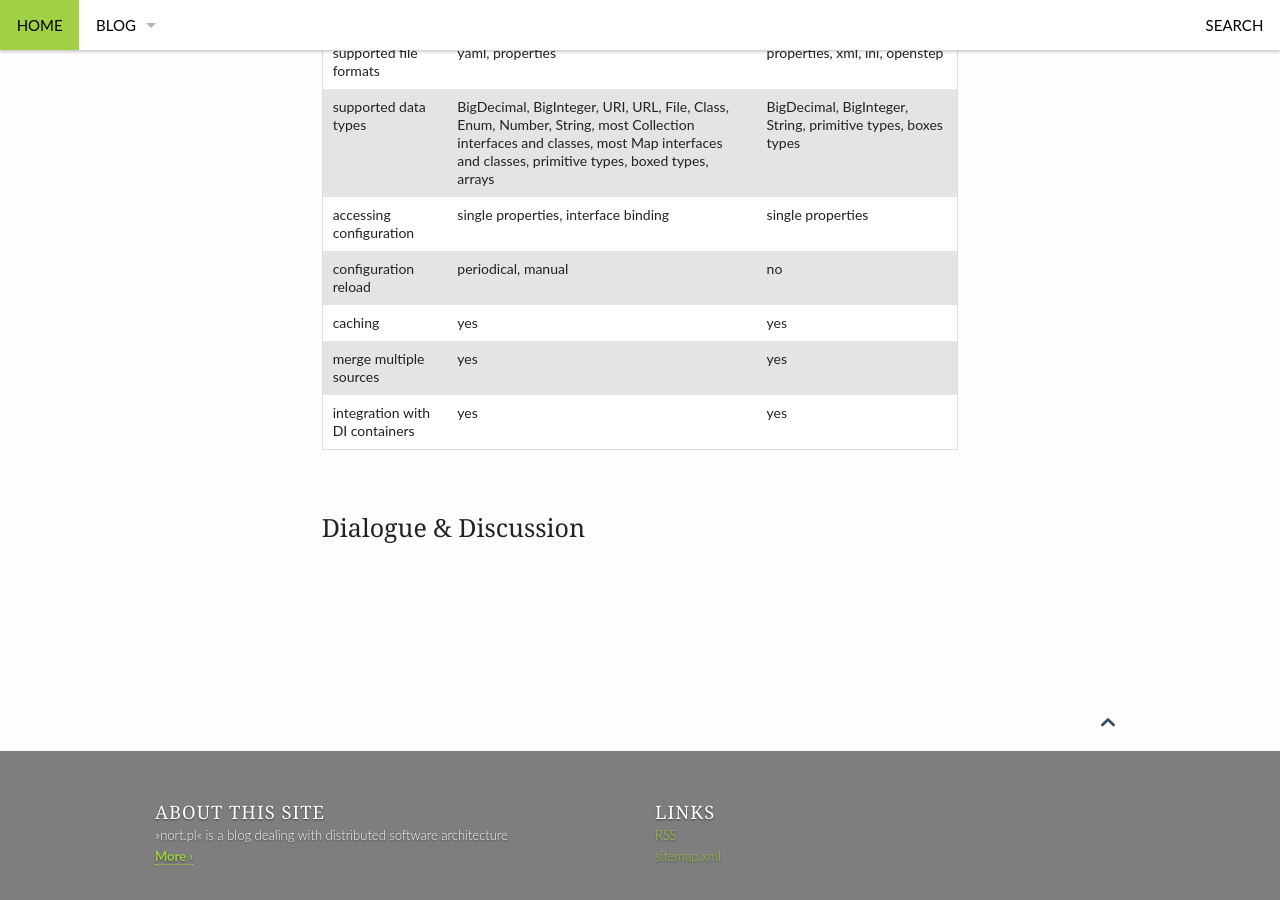
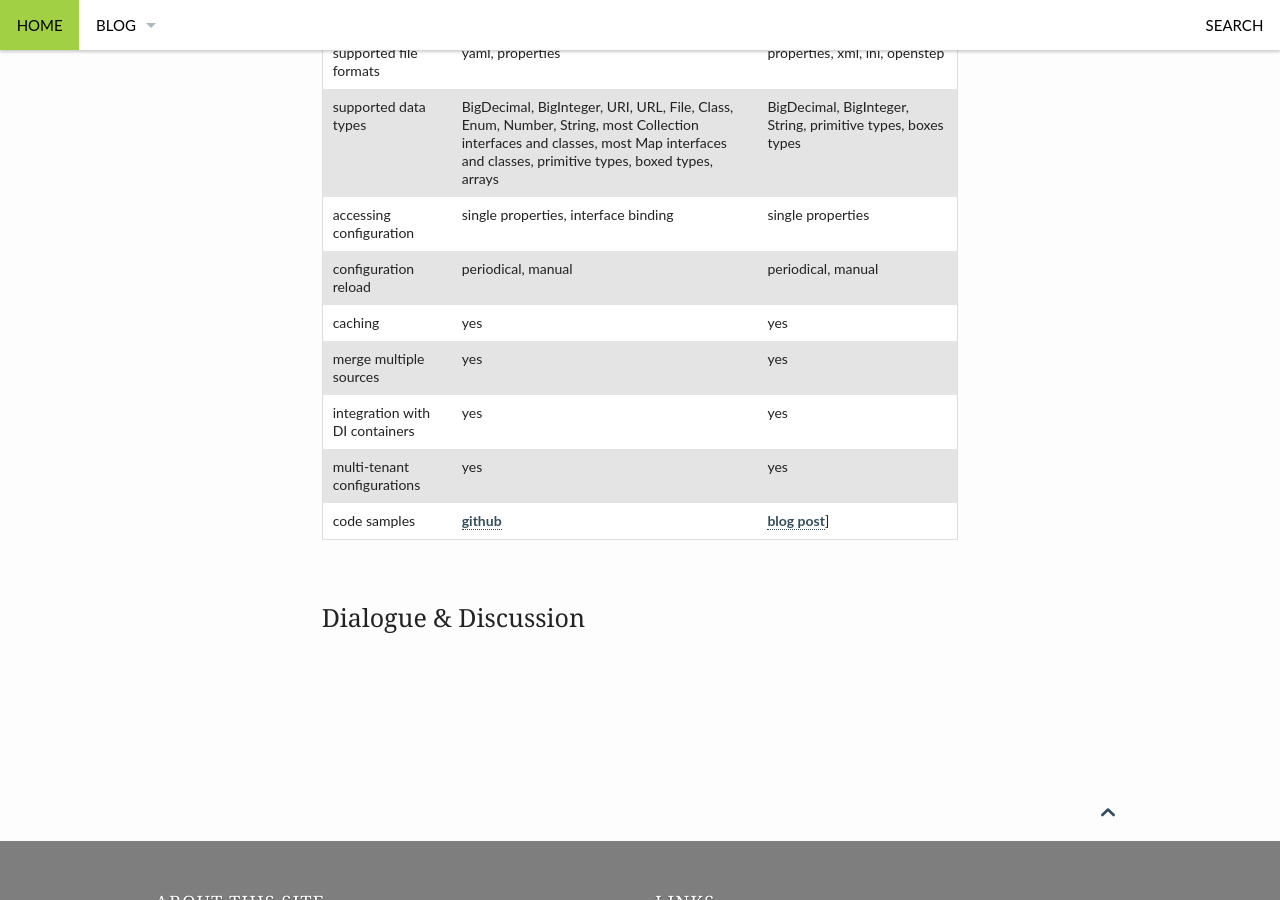
Before and after one commit to nort/nort.github.io, a Jekyll site: the page built from _posts/architecture/2015-07-14-configuration-for-java.md, in a window 1280 px wide and 900 px high, scrolled down 673 px. Built offline with Jekyll 4.4.1, drawn with Linux system fonts in a browser that asks for light colours; comment, search, counter and statistics services are not loaded.

Commit message:
more data

```diff
--- a/_posts/architecture/2015-07-14-configuration-for-java.md
+++ b/_posts/architecture/2015-07-14-configuration-for-java.md
@@ -34,7 +34,9 @@ Focused on reading from local files.
 | supported file formats | yaml, properties  | properties, xml, ini, openstep |
 | supported data types | BigDecimal, BigInteger, URI, URL, File, Class, Enum, Number, String, most Collection interfaces and classes, most Map interfaces and classes, primitive types, boxed types, arrays | BigDecimal, BigInteger, String, primitive types, boxes types |
 | accessing configuration | single properties, interface binding | single properties |
-| configuration reload | periodical, manual | no |
+| configuration reload | periodical, manual | periodical, manual |
 | caching | yes | yes |
 | merge multiple sources | yes | yes |
 | integration with DI containers | yes | yes |
+| multi-tenant configurations | yes | yes |
+| code samples | [github](https://github.com/cfg4j/cfg4j-sample-apps) | [blog post](http://www.code-thrill.com/2012/05/configuration-that-rocks-with-apache.html)] |
```
